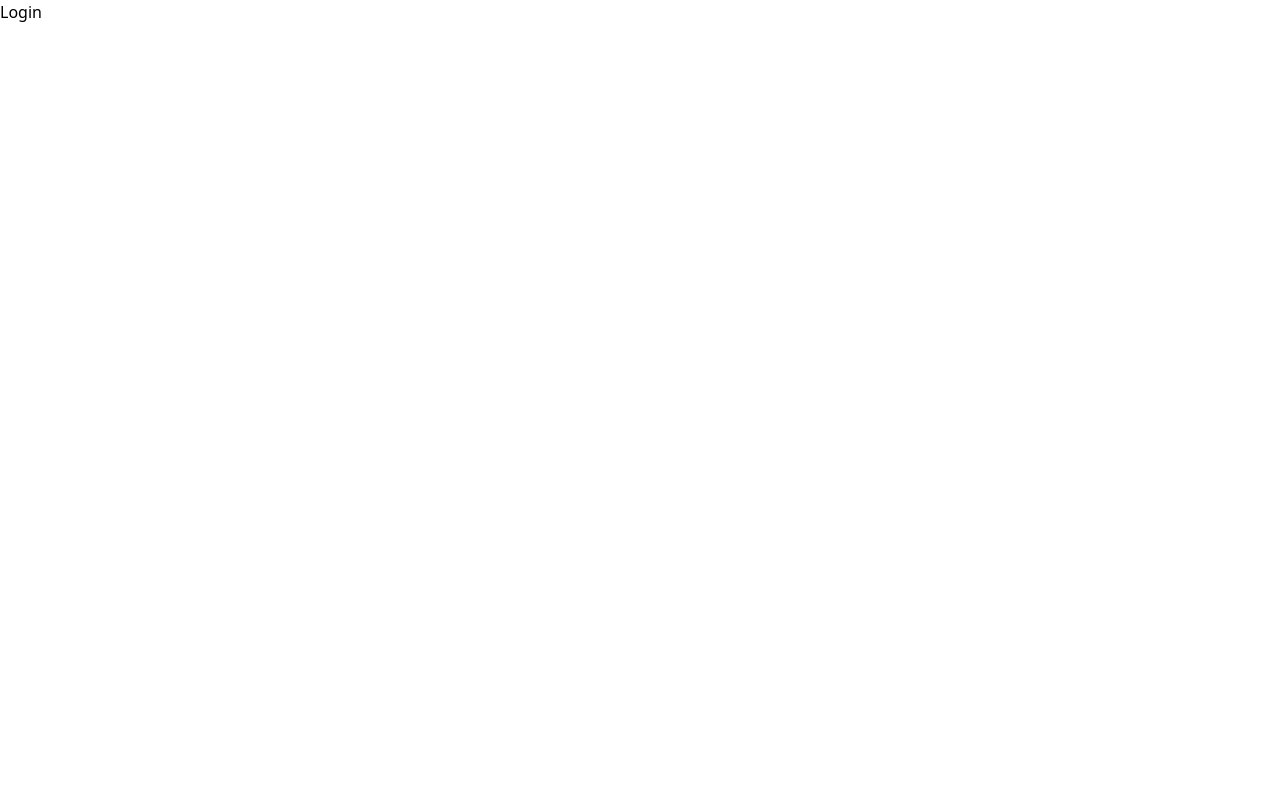
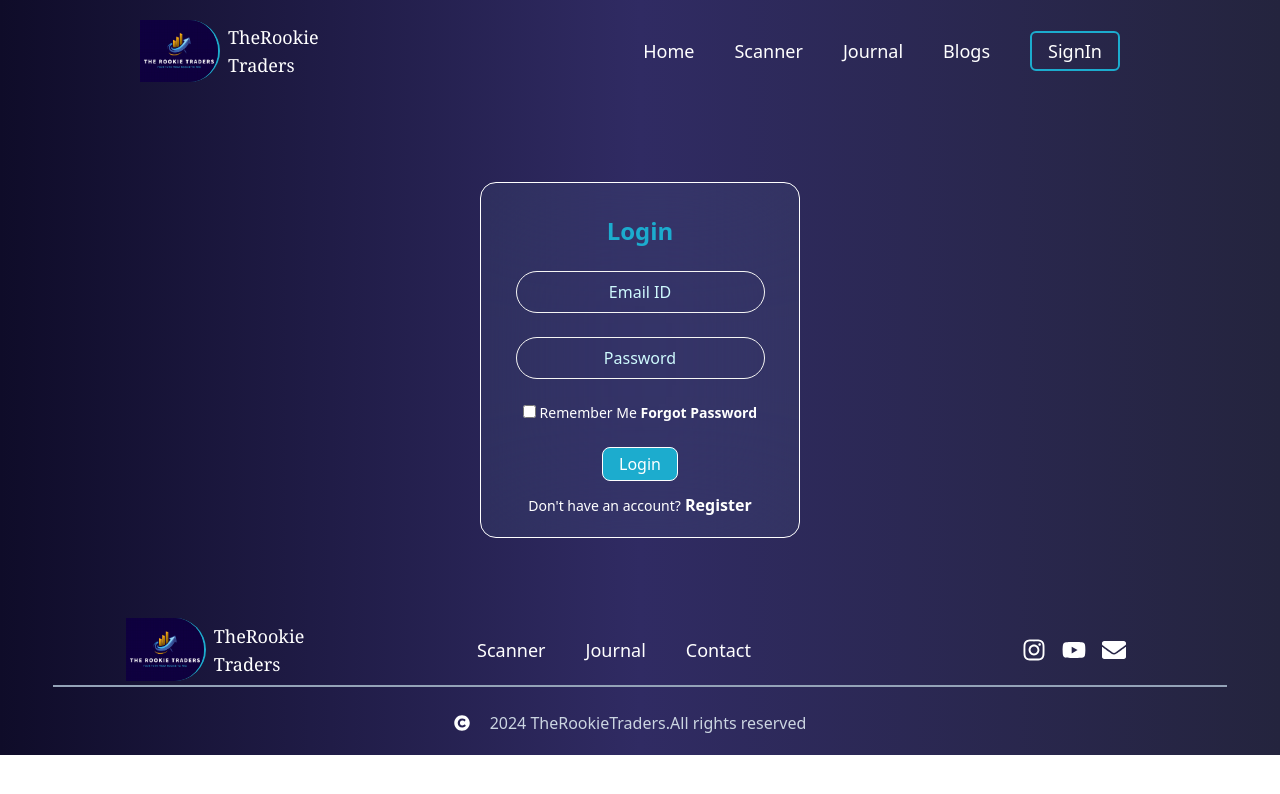
Before and after one commit to ypraveen760/tradingwebsite, a React (Create React App) app: page /signin in a window 1280 px wide. Shown: the top 794 px of the page. Built offline with nearby package versions, Linux system fonts and the light colour scheme.

Commit message:
signin/register form

```diff
--- a/src/components/Body.js
+++ b/src/components/Body.js
@@ -32,7 +32,7 @@ const Body = () => {
     },
   ]);
   return (
-    <div>
+    <div className="bg-gradient-to-r from-[#0f0c29] via-[#302b63] to-[#24243e]">
       <RouterProvider router={appRouter} />
     </div>
   );
--- a/src/components/FirstPage.js
+++ b/src/components/FirstPage.js
@@ -3,8 +3,6 @@ import bg from "../utils/bgone.png";
 import bgtwo from "../utils/bgtwo.png";
 import Tradingdata from "./Tradingdata";
 import KeyFeatures from "./KeyFeatures";
-import SignUpAd from "./SignUpAd";
-import Footer from "./Footer";
 
 const FirstPage = () => {
   return (
--- a/src/components/Footer.js
+++ b/src/components/Footer.js
@@ -11,7 +11,7 @@ import {
 const Footer = () => {
   return (
     <div>
-      <div className="flex justify-evenly">
+      <div className="flex justify-around">
         <div className="w-20 flex items-center">
           <img
             className="rounded-s-lg border-r-2 border-[#1cacce] hover:border-white rounded-full hidden sm:block "
--- a/src/components/Login.js
+++ b/src/components/Login.js
@@ -1,7 +1,74 @@
-import React from "react";
+import React, { useState } from "react";
+import Header from "./Header";
+import Footer from "./Footer";
 
 const Login = () => {
-  return <div>Login</div>;
+  const [isSignIn, setIsSignIn] = useState(true);
+  const switchSignIn = () => {
+    setIsSignIn(!isSignIn);
+  };
+  return (
+    <div>
+      <Header />
+      <div className="p-5 border border-white w-80 m-auto my-20 rounded-2xl backdrop-blur-3xl bg-cyan-200/5   ">
+        <form className="flex flex-col justify-center items-center  ">
+          <h1 className="my-3 text-2xl text-[#1cacce] font-bold hover:cursor-default">
+            {isSignIn ? "Login" : "Register"}
+          </h1>
+          {!isSignIn && (
+            <input
+              className="my-3 bg-transparent text-white border border-stone-100 rounded-3xl placeholder:text-cyan-100 placeholder:text-center p-2"
+              type="text"
+              placeholder="Name"
+              required
+            ></input>
+          )}
+          <input
+            className="my-3 bg-transparent text-white border border-stone-100 rounded-3xl placeholder:text-cyan-100 placeholder:text-center p-2"
+            type="text"
+            placeholder="Email ID"
+            required
+          ></input>
+          <input
+            className="my-3 bg-transparent border text-white border-stone-100 rounded-3xl placeholder:text-cyan-100 placeholder:text-center p-2"
+            type="password"
+            placeholder="Password"
+            required
+          ></input>
+          <div className="text-sm my-3 text-white ">
+            {isSignIn ? (
+              <input className="accent-[#1cacce]" type="checkbox" />
+            ) : (
+              <input className="accent-[#1cacce]" type="checkbox" required />
+            )}{" "}
+            <span className="cursor-default">
+              {isSignIn ? "Remember Me" : "I agree to terms & conditions"}
+            </span>{" "}
+            <span className="cursor-pointer text-md font-semibold hover:text-[#1cacce] ">
+              {isSignIn && "Forgot Password"}
+            </span>
+          </div>
+
+          <button className="bg-[#1cacce] py-1 px-4 border my-3 border-white rounded-lg text-white font-medium hover:bg-[#000d1d] hover:border-[#1cacce] hover:text-[#1cacce] cursor-pointer">
+            {isSignIn ? "Login" : "Register"}
+          </button>
+          <div>
+            <span className="text-sm my-2 text-white ">
+              {isSignIn ? "Don't have an account?" : "Already have an account?"}
+            </span>
+            <span
+              className="text-md font-semibold my-2 text-white cursor-pointer hover:text-[#1cacce]"
+              onClick={switchSignIn}
+            >
+              {" "}
+              {!isSignIn ? "Login" : "Register"}
+            </span>
+          </div>
+        </form>
+      </div>
+      <Footer />
+    </div>
+  );
 };
 
 export default Login;
```
